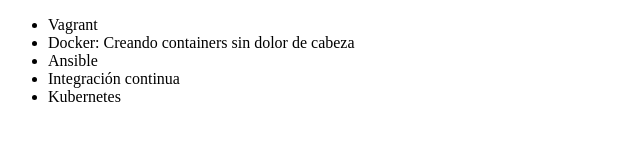
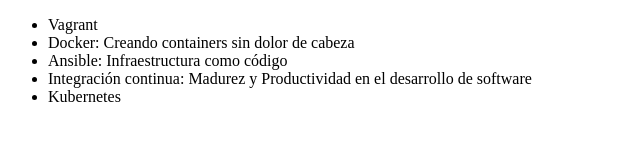
Before and after one commit to mamutco10/alura-git, a plain HTML site: page index.html in a window 1280 px wide. Shown: the whole page, without its empty margins (0-640 px from the left). Drawn offline with Linux system fonts and the light colour scheme.

Commit message:
Cambiando el nombre del curso de Integración Continua

```diff
--- a/index.html
+++ b/index.html
@@ -8,8 +8,8 @@
      <ul>
          <li> Vagrant </li>
          <li> Docker: Creando containers sin dolor de cabeza </li>
-         <li> Ansible </li>
-         <li> Integración continua </li>
+         <li> Ansible: Infraestructura como código </li>
+         <li> Integración continua: Madurez y Productividad en el desarrollo de software</li>
          <li> Kubernetes </li>
      </ul>
 </body>
```
